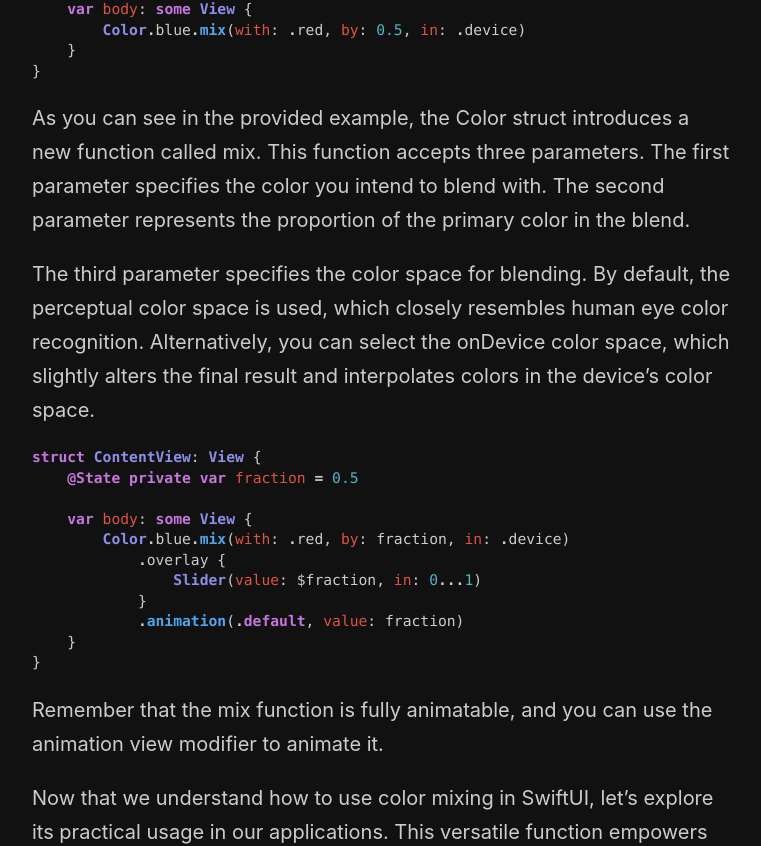
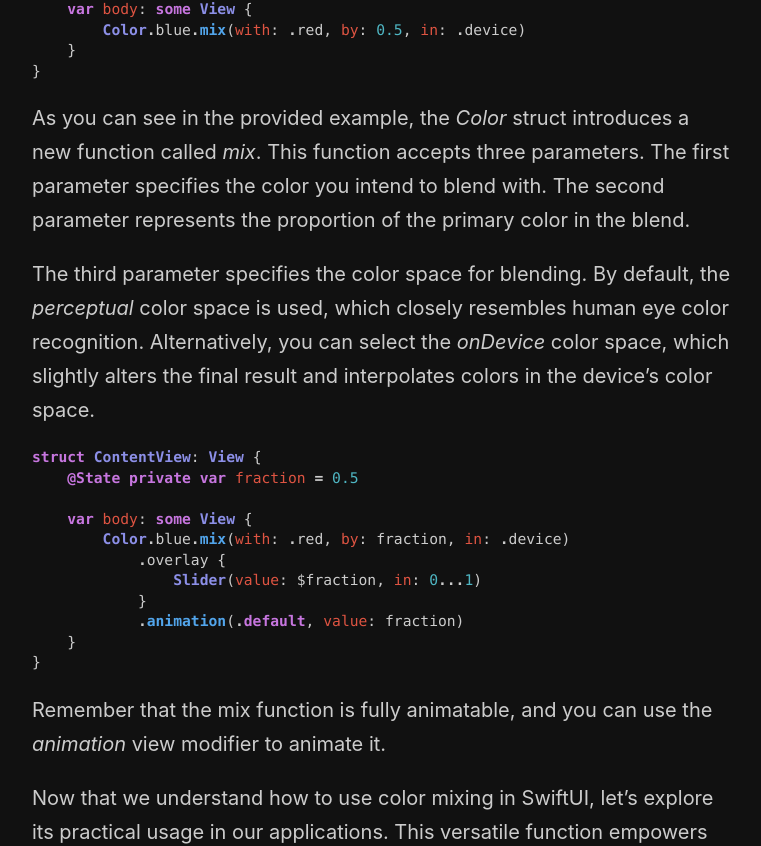
Before and after one commit to mecid/mecid.github.io, a Jekyll site: the page built from _posts/2025-01-21-color-mixing-in-swiftui.md, in a window 1280 px wide and 1400 px high. Shown: the part 541-1387 px from the top of the window, without its empty margins (258-1019 px from the left). Built offline with Jekyll 4.4.1, drawn with Linux system fonts in a browser that asks for light colours.

Commit message:
color mixing post formatted

````diff
--- a/_posts/2025-01-21-color-mixing-in-swiftui.md
+++ b/_posts/2025-01-21-color-mixing-in-swiftui.md
@@ -15,9 +15,9 @@ struct ContentView: View {
 }
 ```
 
-As you can see in the provided example, the Color struct introduces a new function called mix. This function accepts three parameters. The first parameter specifies the color you intend to blend with. The second parameter represents the proportion of the primary color in the blend.
+As you can see in the provided example, the *Color* struct introduces a new function called *mix*. This function accepts three parameters. The first parameter specifies the color you intend to blend with. The second parameter represents the proportion of the primary color in the blend.
 
-The third parameter specifies the color space for blending. By default, the perceptual color space is used, which closely resembles human eye color recognition. Alternatively, you can select the onDevice color space, which slightly alters the final result and interpolates colors in the device’s color space.
+The third parameter specifies the color space for blending. By default, the *perceptual* color space is used, which closely resembles human eye color recognition. Alternatively, you can select the *onDevice* color space, which slightly alters the final result and interpolates colors in the device’s color space.
 
 ```swift
 struct ContentView: View {
@@ -33,7 +33,7 @@ struct ContentView: View {
 }
 ```
 
-Remember that the mix function is fully animatable, and you can use the animation view modifier to animate it.
+Remember that the mix function is fully animatable, and you can use the *animation* view modifier to animate it.
 
 Now that we understand how to use color mixing in SwiftUI, let’s explore its practical usage in our applications. This versatile function empowers us to generate a multitude of creative possibilities. As a developer of a heart rate app, I immediately thought of utilizing color mixing to fill the heart rate status view with a dynamically changing color.
 
@@ -69,7 +69,6 @@ struct Theme {
 
 We use the current hour of the day retrieved from the calendar to calculate the fraction of the day that has passed. This fraction value is then used as a parameter to mix colors.
 
-
 SwiftUI’s color mixing function offers a wealth of possibilities to enhance the visual appeal of your applications. Any view that utilizes colors as a status indicator can greatly benefit from color mixing. For instance, the priority indicator can represent the priority of a task, calendar event, or any other entity that facilitates calculating the mixing fraction.
 
 ```swift
````
